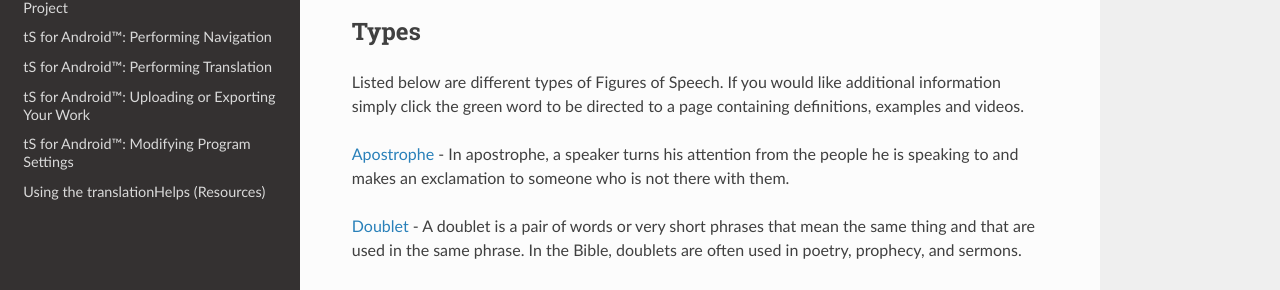
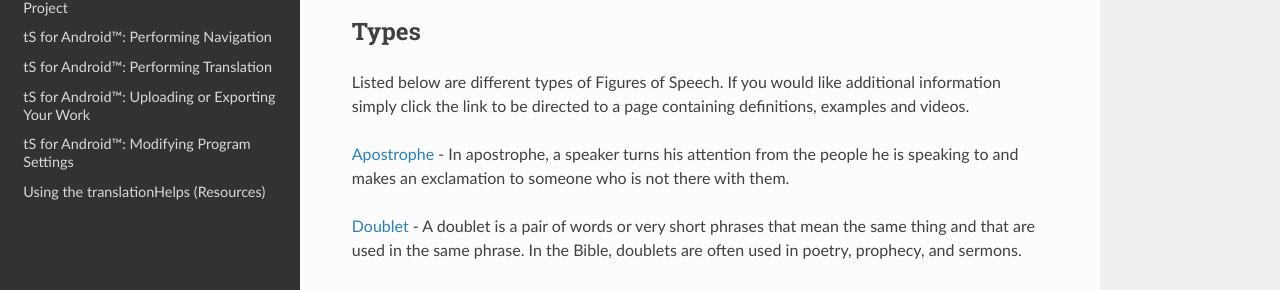
Before and after one commit to unfoldingWord-dev/translationStudio-Info, a Sphinx documentation site: the page built from docs/FiguresOfSpeech.rst, in a window 1280 px wide and 900 px high, scrolled down 328 px. Shown: the part 185-475 px from the top of the window. Built offline with Sphinx 7.4.7 and the Read the Docs theme 2.0.0, drawn with Linux system fonts in a browser that asks for light colours; pages that are not in the unit, such as notebooks, are missing from menus.

Commit message:
Update FiguresOfSpeech.rst

```diff
--- a/docs/FiguresOfSpeech.rst
+++ b/docs/FiguresOfSpeech.rst
@@ -13,7 +13,7 @@ Figures of speech are ways of saying things that use words in non-literal ways.
 Types
 ------
 
-Listed below are different types of Figures of Speech. If you would like additional information simply click the green word to be directed to a page containing definitions, examples and videos.
+Listed below are different types of Figures of Speech. If you would like additional information simply click the link to be directed to a page containing definitions, examples and videos.
 
 `Apostrophe <https://github.com/unfoldingWord-dev/translationStudio-Info/blob/master/docs/Apostrophe.rst>`_ - In apostrophe, a speaker turns his attention from the people he is speaking to and makes an exclamation to someone who is not there with them.
 
```
